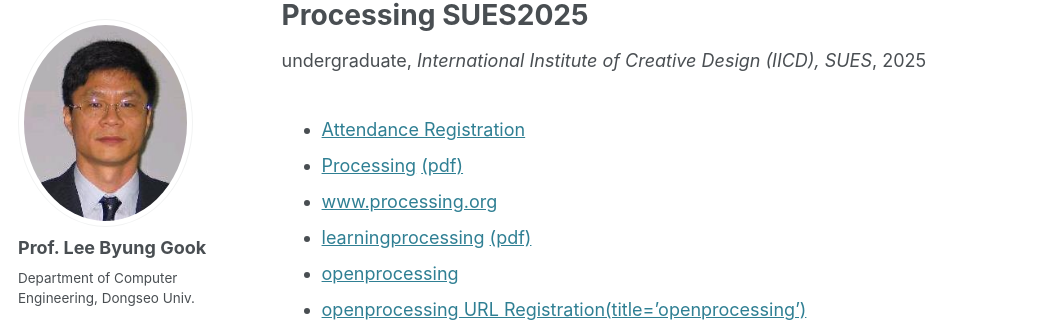
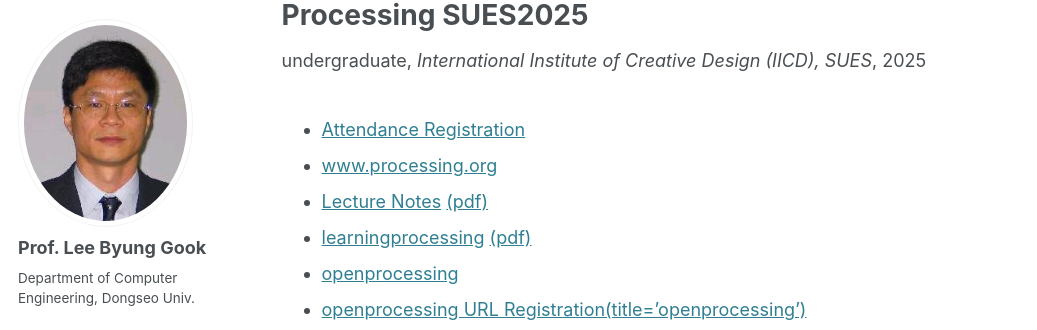
Before and after one commit to leebyunggook/leebyunggook.github.io, a Jekyll site: the page built from _teaching/2025-autumn-teaching-6.md, in a window 1280 px wide and 1307 px high. Shown: the part 98-428 px from the top of the window, without its empty margins (0-1037 px from the left). Built offline with Jekyll 4.4.1, drawn with Linux system fonts in a browser that asks for light colours; some web fonts are replaced.

Commit message:
Update 2025-autumn-teaching-6.md

```diff
--- a/_teaching/2025-autumn-teaching-6.md
+++ b/_teaching/2025-autumn-teaching-6.md
@@ -9,8 +9,8 @@ location: "Shanghai, China"
 ---
 
 * [Attendance Registration](https://f.kdocs.cn/g/BBYwdXqo/)
-* [Processing](https://www.kdocs.cn/l/caMzTnoPE2Cr) [(pdf)](./../files/Processing.pdf)
 * [www.processing.org](https://www.processing.org/)
+* [Lecture Notes](https://www.kdocs.cn/l/caMzTnoPE2Cr) [(pdf)](./../files/Processing.pdf)
 * [learningprocessing](http://learningprocessing.com/) [(pdf)](https://dl.icdst.org/pdfs/files/2aa832587eb6cdf9f2904afbf850eb45.pdf)
 * [openprocessing](https://openprocessing.org/)
 * [openprocessing URL Registration(title='openprocessing')](https://f.kdocs.cn/g/3UrLLaGU/)
```
